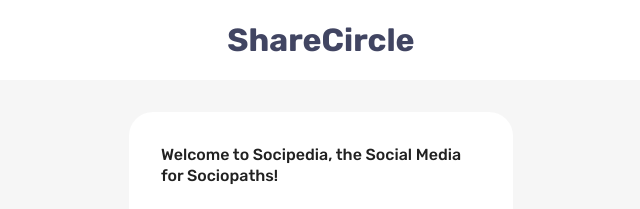
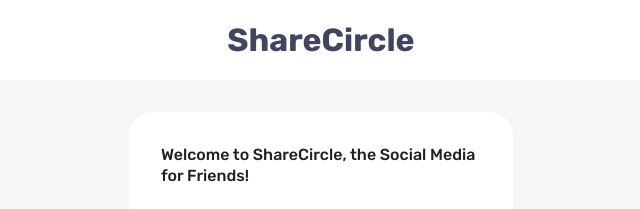
Before and after one commit to shreyanshxyz/ShareCircle-Frontend, a React (Vite) app: page / in a window 1280 px wide. Shown: the top 209 px of the page, without its empty margins (319-959 px from the left). Built offline with nearby package versions, Linux system fonts and the light colour scheme.

Commit message:
Minor bug fixes

```diff
--- a/src/scenes/loginPage/index.jsx
+++ b/src/scenes/loginPage/index.jsx
@@ -25,7 +25,7 @@ const LoginPage = () => {
         backgroundColor={theme.palette.background.alt}
       >
         <Typography fontWeight="500" variant="h5" sx={{ mb: "1.5rem" }}>
-          Welcome to Socipedia, the Social Media for Sociopaths!
+          Welcome to ShareCircle, the Social Media for Friends!
         </Typography>
         <Form />
       </Box>
```
